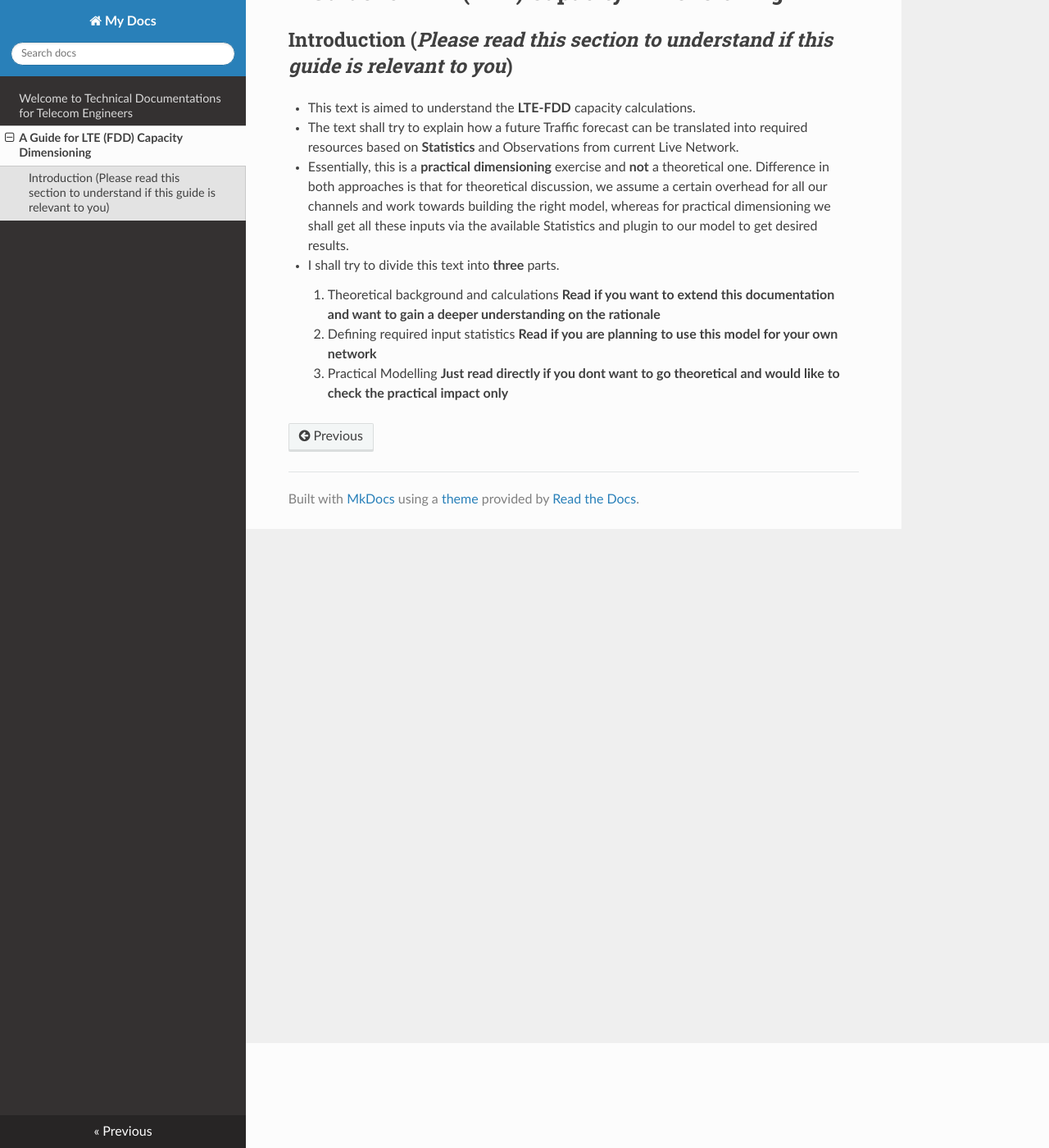
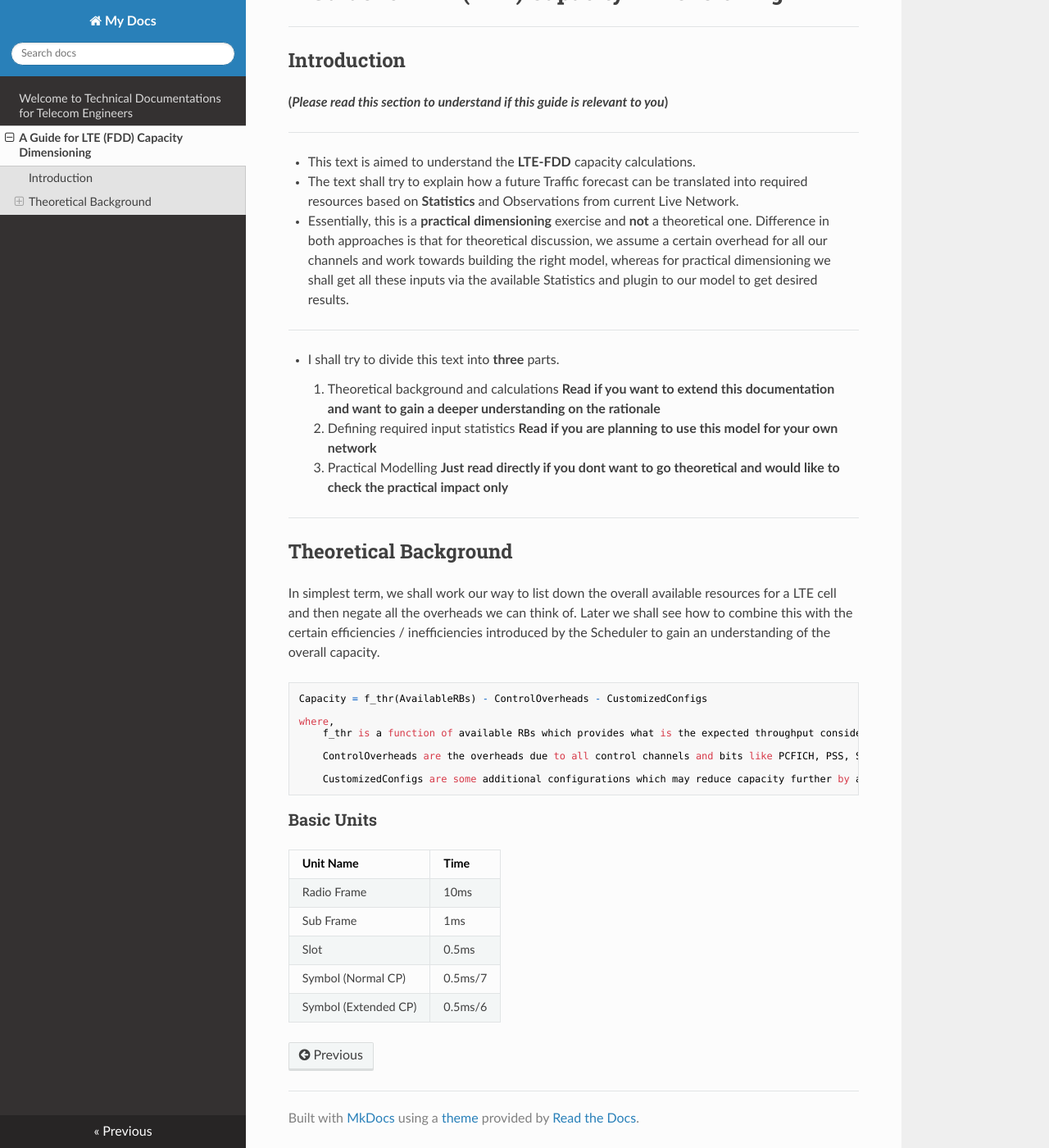
Before and after one commit to aliasgherman/documentations, an MkDocs documentation site: the page built from docs/ltefdddimensioning.md, in a window 1280 px wide and 1400 px high, scrolled down 128 px. Shown: the whole window at 82% size. Built offline with MkDocs 1.6.1, drawn with Linux system fonts in a browser that asks for light colours; nearby versions of some CDN libraries.

Commit message:
Updated docs

```diff
--- a/docs/ltefdddimensioning.md
+++ b/docs/ltefdddimensioning.md
@@ -1,13 +1,51 @@
 # A Guide for LTE (FDD) Capacity Dimensioning
 
-## Introduction (_Please read this section to understand if this guide is relevant to you_)
+---
+
+
+
+## Introduction
+**(_Please read this section to understand if this guide is relevant to you_)**
+
+---
+
+
 
 
 - This text is aimed to understand the **LTE-FDD** capacity calculations.
 - The text shall try to explain how a future Traffic forecast can be translated into required resources based on **Statistics** and Observations from current Live Network.
 - Essentially, this is a **practical dimensioning** exercise and **not** a theoretical one. Difference in both approaches is that for theoretical discussion, we assume a certain overhead for all our channels and work towards building the right model, whereas for practical dimensioning we shall get all these inputs via the available Statistics and plugin to our model to get desired results.
 
+---
+
+
 - I shall try to divide this text into **three** parts.
     1. Theoretical background and calculations **Read if you want to extend this documentation and want to gain a deeper understanding on the rationale**
     2. Defining required input statistics **Read if you are planning to use this model for your own network**
     3. Practical Modelling **Just read directly if you dont want to go theoretical and would like to check the practical impact only**
+
+
+---
+
+## Theoretical Background
+
+In simplest term, we shall work our way to list down the overall available resources for a LTE cell and then negate all the overheads we can think of. Later we shall see how to combine this with the certain efficiencies / inefficiencies introduced by the Scheduler to gain an understanding of the overall capacity.
+
+    Capacity = f_thr(AvailableRBs) - ControlOverheads - CustomizedConfigs
+
+    where,
+        f_thr is a function of available RBs which provides what is the expected throughput considering all RF Conditions, Users, Resources etc.
+
+        ControlOverheads are the overheads due to all control channels and bits like PCFICH, PSS, SSS, PBCH, DMRS, SRS etc.
+
+        CustomizedConfigs are some additional configurations which may reduce capacity further by allocating more control resources or enabling other features such as PRS
+
+### Basic Units
+
+| Unit Name  | Time  |
+|---|---|
+| Radio Frame  | 10ms  |
+| Sub Frame  | 1ms  |
+| Slot  | 0.5ms  |
+| Symbol (Normal CP)  | 0.5ms/7  |
+| Symbol (Extended CP)  | 0.5ms/6  |
```
Also changed, not shown: docs/index.md (+2 -1 lines).
